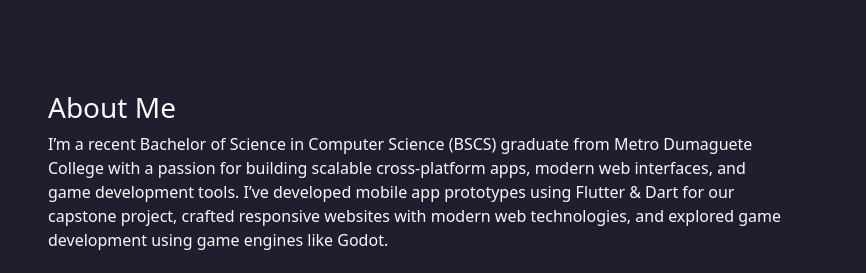
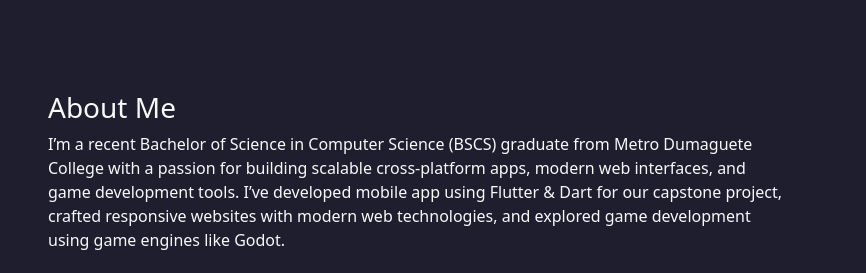
Before and after one commit to ancension/Portfolio, a plain HTML site: page index.html in a window 1280 px wide. Shown: the part 820-1093 px from the top of the page, 414-1280 px from the left. Drawn offline with nearby package versions, Linux system fonts and the light colour scheme.

Commit message:
Update index.html

```diff
--- a/index.html
+++ b/index.html
@@ -318,7 +318,7 @@
 
       <div class="col-lg-8" data-aos="fade-left">
         <h3>About Me</h3>
-        <p>I’m a recent Bachelor of Science in Computer Science (BSCS) graduate from Metro Dumaguete College with a passion for building scalable cross-platform apps, modern web interfaces, and game development tools. I’ve developed mobile app prototypes using Flutter & Dart for our capstone project, crafted responsive websites with modern web technologies, and explored game development using game engines like Godot.</p>
+        <p>I’m a recent Bachelor of Science in Computer Science (BSCS) graduate from Metro Dumaguete College with a passion for building scalable cross-platform apps, modern web interfaces, and game development tools. I’ve developed mobile app using Flutter & Dart for our capstone project, crafted responsive websites with modern web technologies, and explored game development using game engines like Godot.</p>
 
         <div class="row mt-4 gx-4 gy-3">
           <div class="col-md-6" data-aos="fade-up" data-aos-delay="200">
```
